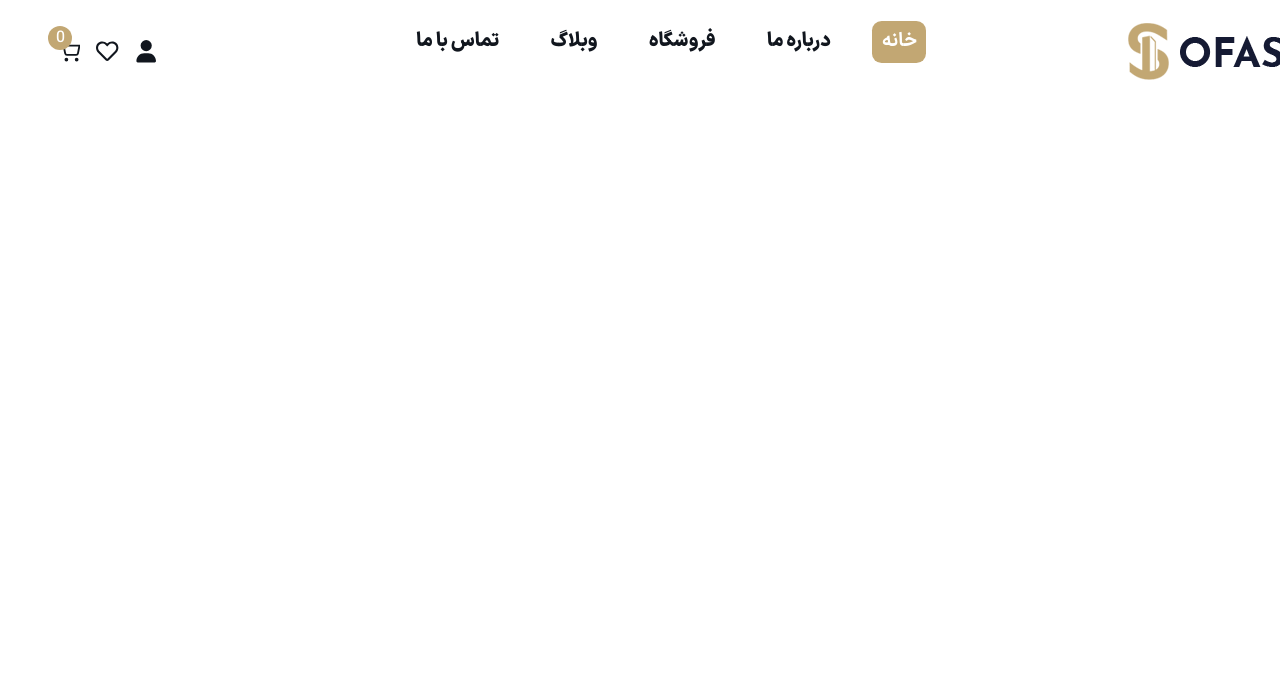
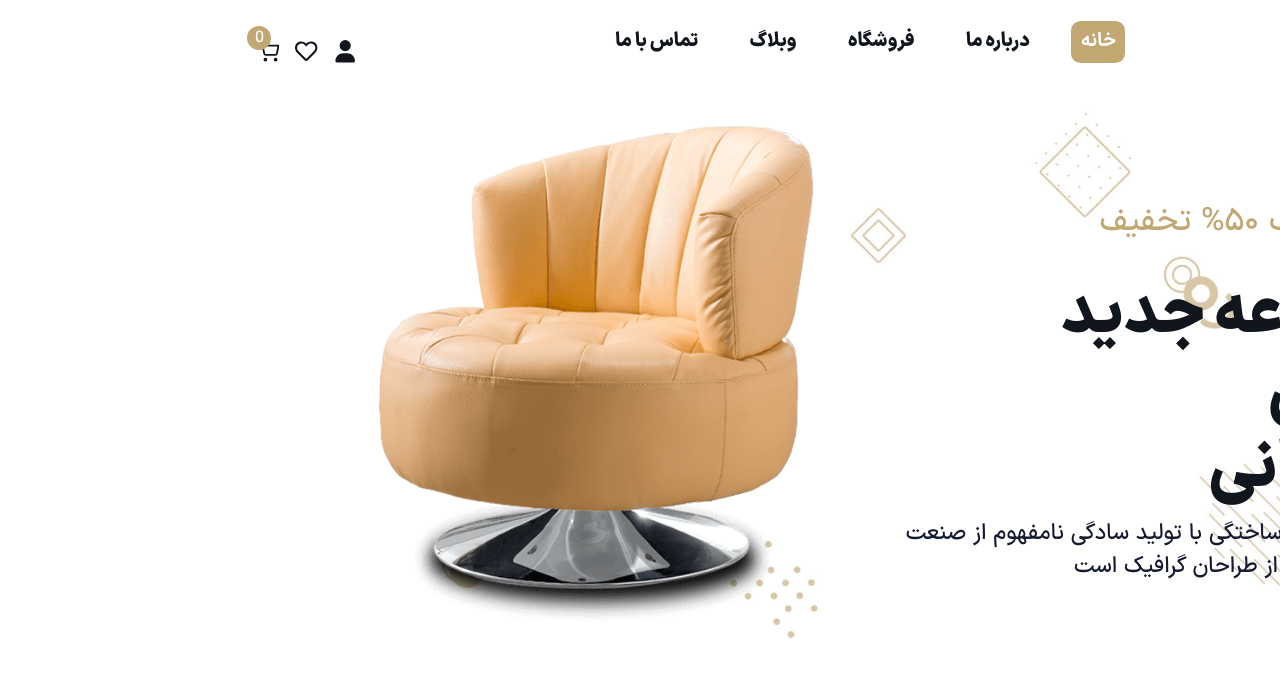
Before and after one commit to mohammadmehdidalvandii/sofast-homeShop, a Next.js app: page / in a window 1280 px wide. Shown: the top 676 px of the page. Built offline with nearby package versions, Linux system fonts and the light colour scheme.

Commit message:
create section banner for home page

```diff
--- /dev/null
+++ b/src/app/components/template/home/Banner/Banner.js
@@ -0,0 +1,27 @@
+import React from 'react';
+import style from './Banner.module.css'
+import Link from 'next/link';
+
+function Banner() {
+  return (
+    <section className={style.banner}>
+        <div className="container">
+            <div className="row">
+                <div className="col-lg-6 col-md-6 col-sm-12">
+                    <div className={style.banner_content}>
+                        <span className={style.banner_content_text}>پیشنهاد بزرگ ۵۰% تخفیف</span>
+                        <h1 className={style.banner_content_title}>مجموعه جدید فروش تابستانی</h1>
+                        <p className={style.content_desc}>لورم ایپسوم متن ساختگی با تولید سادگی نامفهوم از صنعت چاپ و با استفاده از طراحان گرافیک است</p>
+                        <Link href='/' className={style.banner_link}>خرید</Link>
+                    </div>
+                </div>
+                <div className="col-lg-6 col-md-6 col-sm-12">
+                    <img src="/images/banner-img.png" alt="banner image" className={style.banner_img} />
+                </div>
+            </div>
+        </div>
+    </section>
+  )
+}
+
+export default Banner
--- /dev/null
+++ b/src/app/components/template/home/Banner/Banner.module.css
@@ -0,0 +1,56 @@
+.banner{
+    display: block;
+    width: 100%;
+    height: 100%;
+    background: url(/images/bg.jpg);
+    background-position: center;
+    background-size: cover;
+    object-fit: cover;
+}
+
+.banner_content{
+    display: block;
+    margin-top: 6rem;
+}
+.banner_content_text{
+    display: block;
+    font-size: 2rem;
+    color: var(--colorBrown);
+}
+.banner_content_title{
+    display: block;
+    margin-top: 2rem;
+    max-width: 25rem;
+    font-family: var(--black);
+    font-weight: bolder !important;
+    font-size: 4rem !important;
+    color: var(--colorBlack);
+}
+.content_desc{
+    display: block;
+    font-size: 1.4rem;
+    color: var(--colorNavyBlue);
+}
+.banner_link{
+    display: flex;
+    align-items: center;
+    justify-content: center;
+    text-decoration: none;
+    width: 120px;
+    height: 2.5rem;
+    background-color: var(--colorBrown);
+    border-radius: 0.4rem;
+    font-family: var(--bold);
+    font-size: 1.2rem;
+    font-weight: 600;
+    color: var(--colorWhite);
+    transition: all 0.4s ease-in;
+}
+.banner_link:hover{
+    background-color: var(--colorBlack);
+}
+.banner_img{
+    display: block;
+    margin: 1.5rem auto;
+    width: 80%;
+}
--- a/src/app/page.js
+++ b/src/app/page.js
@@ -1,10 +1,12 @@
 import React from 'react'
 import Navbar from './components/module/Navbar/Navbar'
+import Banner from './components/template/home/Banner/Banner'
 
 function page() {
   return (
     <>
       <Navbar/>
+      <Banner/>
     </>
   )
 }
```
Also changed, not shown: public/images/banner-img.png (added), public/images/bg.jpg (added).
